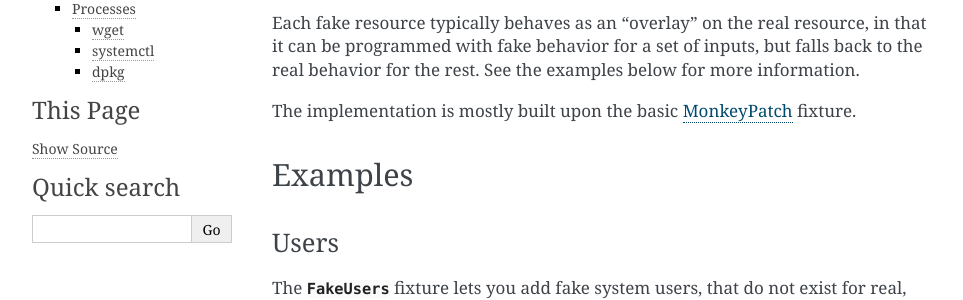
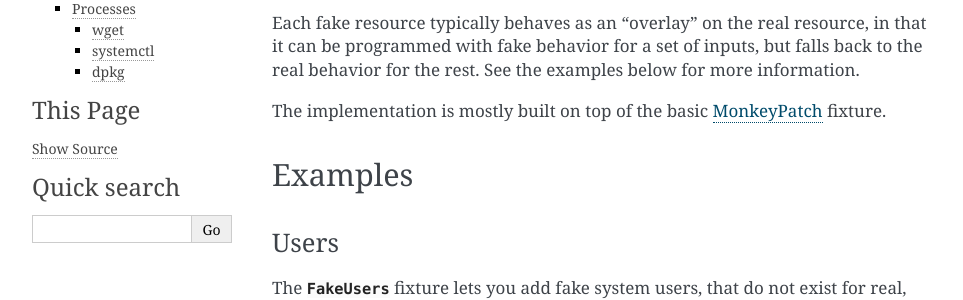
Before and after one commit to testing-cabal/systemfixtures, a Sphinx documentation site: the page built from docs/index.rst, in a window 1280 px wide and 900 px high. Shown: the part 285-585 px from the top of the window, without its empty margins (148-1111 px from the left). Built offline with Sphinx 7.4.7, drawn with Linux system fonts in a browser that asks for light colours.

```diff
--- a/docs/index.rst
+++ b/docs/index.rst
@@ -19,7 +19,7 @@ that it can be programmed with fake behavior for a set of inputs, but falls
 back to the real behavior for the rest. See the examples below for more
 information.
 
-The implementation is mostly built upon the basic MonkeyPatch_ fixture.
+The implementation is mostly built on top of the basic MonkeyPatch_ fixture.
 
 .. _MonkeyPatch: https://github.com/testing-cabal/fixtures/blob/master/fixtures/_fixtures/monkeypatch.py
 
```
Also changed, not shown: README.rst (+20 -7 lines).
